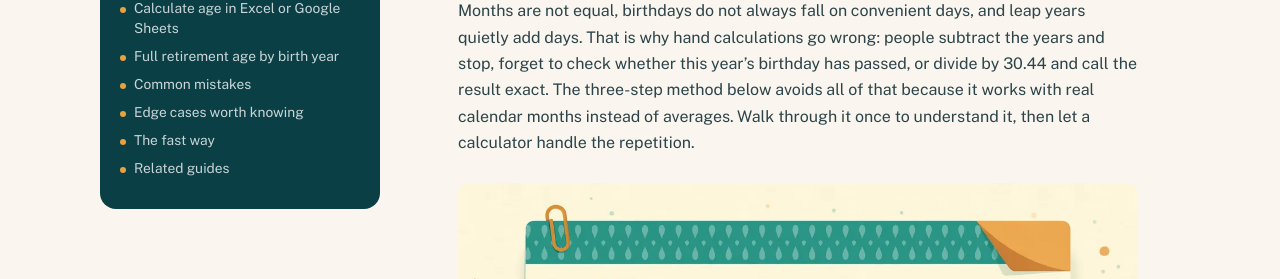
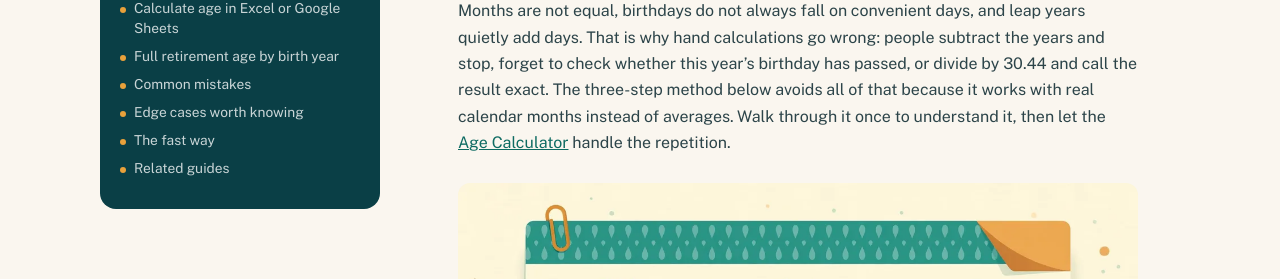
Before and after one commit to zaidmeo09-dhangal/agedatecalc, a Jekyll site: the page built from _posts/2026-10-20-how-to-calculate-age.md, in a window 1280 px wide and 900 px high, scrolled down 848 px. Shown: the part 259-538 px from the top of the window. Built offline with Jekyll 4.4.1, drawn with Linux system fonts in a browser that asks for light colours.

Commit message:
SEO audit fixes: broken links, titles, DST 2027, schema, og:image

```diff
--- a/_posts/2026-10-20-how-to-calculate-age.md
+++ b/_posts/2026-10-20-how-to-calculate-age.md
@@ -59,7 +59,7 @@ Your exact age is the time between your date of birth and today, expressed in ye
 
 ## Why manual age math is error-prone
 
-Months are not equal, birthdays do not always fall on convenient days, and leap years quietly add days. That is why hand calculations go wrong: people subtract the years and stop, forget to check whether this year's birthday has passed, or divide by 30.44 and call the result exact. The three-step method below avoids all of that because it works with real calendar months instead of averages. Walk through it once to understand it, then let a calculator handle the repetition.
+Months are not equal, birthdays do not always fall on convenient days, and leap years quietly add days. That is why hand calculations go wrong: people subtract the years and stop, forget to check whether this year's birthday has passed, or divide by 30.44 and call the result exact. The three-step method below avoids all of that because it works with real calendar months instead of averages. Walk through it once to understand it, then let the [Age Calculator]({{ '/age-calculator/' | relative_url }}) handle the repetition.
 
 <img src="{{ '/assets/images/how-to-calculate-age-subtraction.webp' | relative_url }}" alt="Writing out an age calculation by hand, subtracting years, months and days in columns on a calendar page" width="1200" height="630" loading="lazy">
 
```
